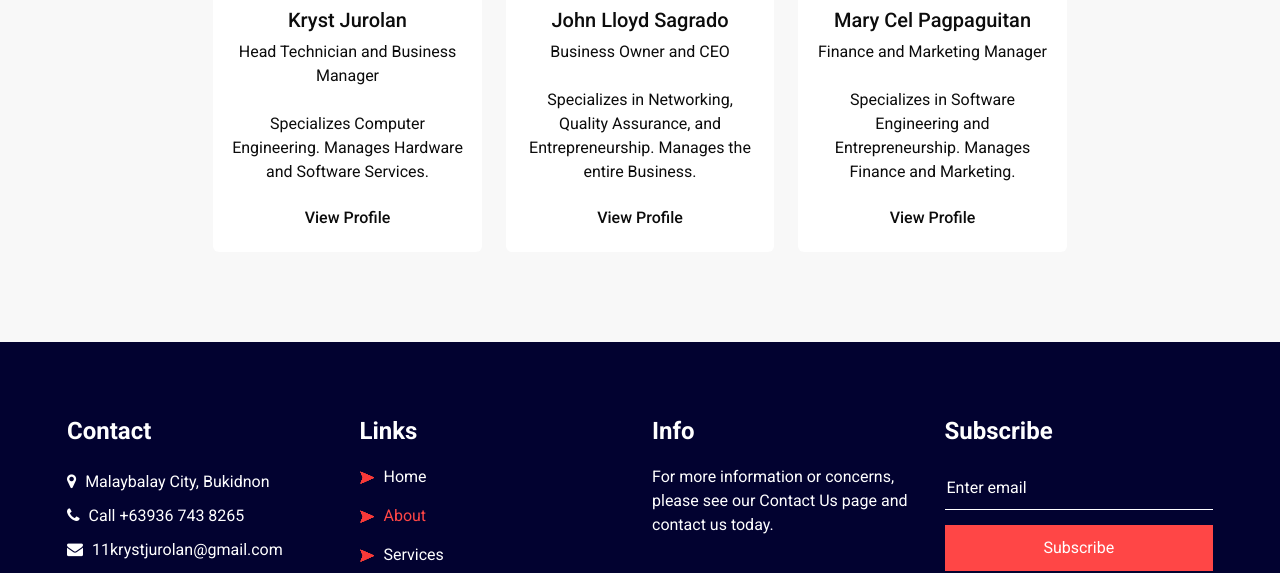
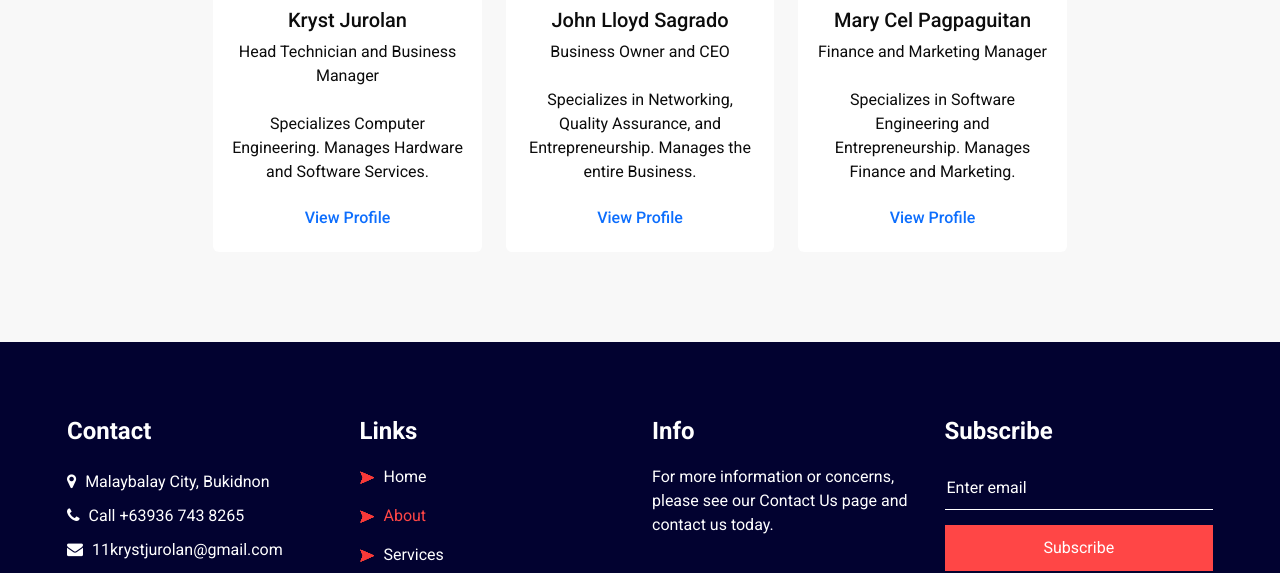
Before and after one commit to krystjurolan/krystjurolan.github.io, a plain HTML site: page about.html in a window 1280 px wide. Shown: the part 1025-1598 px from the top of the page. Drawn offline with nearby package versions, Linux system fonts and the light colour scheme; a script that the page names is missing.

Commit message:
Added Profile Links and Title

```diff
--- a/about.html
+++ b/about.html
@@ -8,12 +8,12 @@
   <!-- Mobile Metas -->
   <meta name="viewport" content="width=device-width, initial-scale=1, shrink-to-fit=no" />
   <!-- Site Metas -->
-  <link rel="icon" href="images/fevicon.png" type="image/gif" />
+  <link rel="icon" href="images/cleanslate-logo-nobackground.png" type="image/gif" />
   <meta name="keywords" content="" />
   <meta name="description" content="" />
   <meta name="author" content="" />
 
-  <title>Hostit</title>
+  <title>CleanSlate Solutions | About</title>
 
 
   <!-- bootstrap core css -->
@@ -173,7 +173,7 @@
                     <h5 class="mt-3 name">Kryst Jurolan</h5><span class="work d-block">Head Technician and Business Manager</span>
                     <div class="mt-4 about"><span>Specializes Computer Engineering. Manages Hardware and Software Services.</span></div>
                     <div class="mt-4">
-                        <h6 class="v-profile">View Profile</h6>
+                        <h6 class="v-profile"><a href="https://www.facebook.com/kryst.jurolan.9/" target="_blank">View Profile</a></h6>
                     </div>
                 </div>
             </div>
@@ -182,7 +182,7 @@
                     <h5 class="mt-3 name">John Lloyd Sagrado</h5><span class="work d-block">Business Owner and CEO</span>
                     <div class="mt-4 about"><span>Specializes in Networking, Quality Assurance, and Entrepreneurship. Manages the entire Business.</span></div>
                     <div class="mt-4">
-                        <h6 class="v-profile">View Profile</h6>
+                        <h6 class="v-profile"><a href="https://www.facebook.com/johnlloyd.sagrado.94" target="_blank">View Profile</a></h6>
                     </div>
                 </div>
             </div>
@@ -191,7 +191,7 @@
                     <h5 class="mt-3 name">Mary Cel Pagpaguitan</h5><span class="work d-block">Finance and Marketing Manager</span>
                     <div class="mt-4 about"><span>Specializes in Software Engineering and Entrepreneurship. Manages Finance and Marketing.</span></div>
                     <div class="mt-4">
-                        <h6 class="v-profile">View Profile</h6>
+                        <h6 class="v-profile"><a href="https://www.facebook.com/Cel.whyAreYouHere" target="_blank">View Profile</a></h6>
                     </div>
                 </div>
             </div>
```
Also changed, not shown: contact.html (+2 -3 lines), price.html (+2 -3 lines), service.html (+3 -3 lines).
